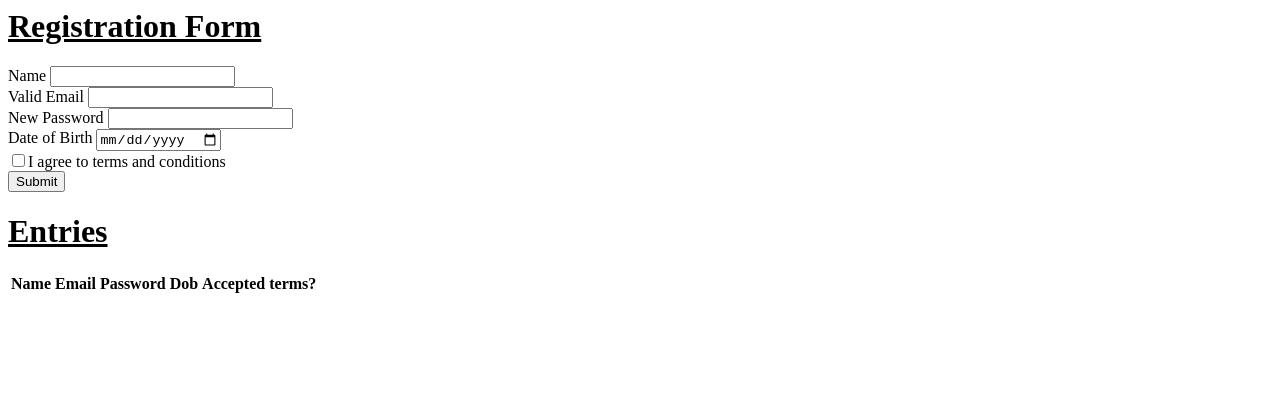
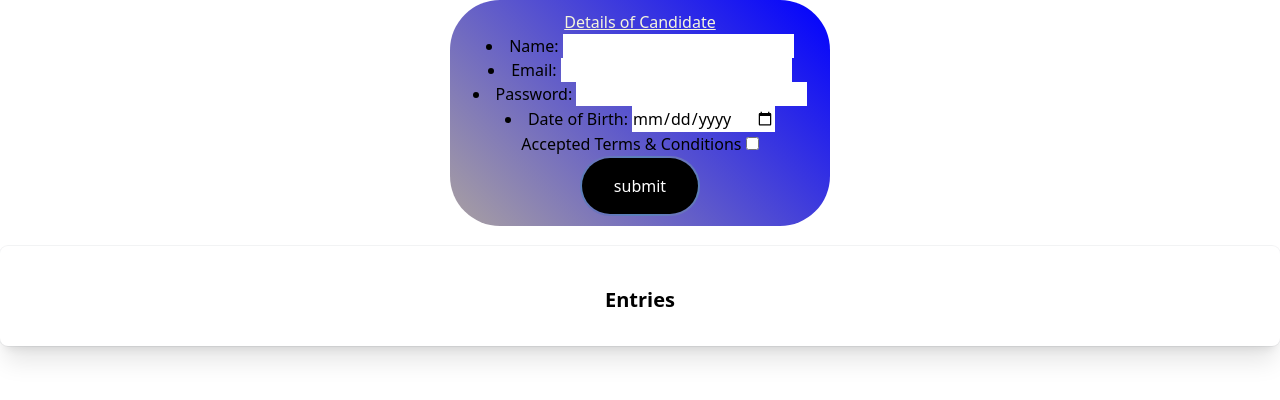
Before and after one commit to k3d4r2/wd101, a plain HTML site: page index.html in a window 1280 px wide. Drawn offline with nearby package versions, Linux system fonts and the light colour scheme.

Commit message:
Update index.html

```diff
--- a/index.html
+++ b/index.html
@@ -1,55 +1,54 @@
 <html>
+<head>
+    <script src="https://cdn.tailwindcss.com"></script>
+</head>
+<body style="text-align: center">
+    <form id="user-form" method="post">
+    <div style="
+        border-radius: 50px;
+        border: 10px solid transparent;
+        margin-left: 450px;
+        margin-right: 450px;
+        background: linear-gradient(45deg,rgb(170, 161, 161),blue) border-box">
+      <h1 style="text-decoration: underline; color: beige;"/>Details of Candidate</h1>
 
-<head>
-  <title>WD101 Form Assignment</title>
-</head>
+      <li ><label for="text">Name: </label>
+      <input required type="text" id="name" name="name"></li>
+      <p></p>
+        <li><label for="email">Email: </label>
+      <input required type="email" id="email" name="email" ></li>
+      <p></p>
+        <li><label required for="password">Password: </label>
+      <input required type="password" id="password" name="password" ></li>
+      <p></p>
+        <li><label for="dob">Date of Birth: </label>
+      <input type="date" id="dob" name="dob"></li>
+      <p></p>
+      <label for="acceptTerms">Accepted Terms & Conditions </label>
+      <input type="checkbox" name="acceptTerms" id="acceptTerms" >
+      <p></p>
+      <button required class="button" type="submit" style="--x: 50%;
+      --y: 50%;
+      position: relative;
+      appearance: none;
+      padding: 1em 2em;
+      color: white;
+      cursor: pointer;
+      outline: none;
+      border-radius: 100px;
 
-<body>
-  <div id="main">
-    <div id="form-box">
-      <h1><u>Registration Form</u></h1>
-      <form id="form">
-        <div id="username" class="inputs">
-          <label for="name">Name</label>
-          <input type="text" required id="name" name="name"  required/>
-        </div>
-        <div id="emailid" class="inputs">
-          <label for="email">Valid Email</label>
-          <input type="email"  id="email" name="email" required />
-        </div>
-        <div id="passwd" class="inputs">
-          <label for="password">New Password</label>
-          <input type="password" required id="password" name="password" required/>
-        </div>
-        <div id="dob_id" class="inputs">
-          <label for="dob">Date of Birth</label>
-          <input id="dob" name="dob" type="date" required/>
-        </div>
-        <div id="agree">
-          <input id="tc" type="checkbox">I agree to terms and conditions</input>
-        </div>
-        <button id="submit" type="submit">Submit</button>
-      </form>
+      border: 2px solid transparent;
+      background: linear-gradient(#000, #000) padding-box, radial-gradient(farthest-corner at var(--x) var(--y), #00C9A7, #845EC2) border-box;
+  ">submit</button>
+      <p></p>
     </div>
-
-  </div>
-
-    <footer>
-        <h1><u>Entries</u></h1>
-    <table id="user-table">
-      <tr>
-        <th>Name</th>
-        <th>Email Id</th>
-        <th>Password</th>
-        <th>Date of Birth</th>
-        <th>Accepted Terms and Conditions?</th>
-      </tr>
-    </table>
-    </footer>
-
-
-
-<script src="index.js"></script>
+  </form>
+  <div class="relative bg-white px-4 mt-5 pt-10 pb-8 shadow-xl ring-1 ring-gray-900/5 sm:mx-auto sm:rounded-lg sm:px-10 ">
+    <div class="mx-auto">
+        <h2 class="text-xl text-center font-bold leadin-right">Entries</h2>
+        <div class="divide-y divide-gray-300/50" id="user-entries"></div>
+    </div>
+</div>
+  <script src="index.js"></script>
 </body>
-
 </html>
```
